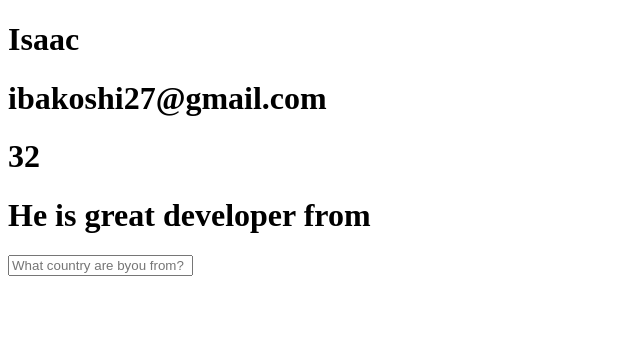
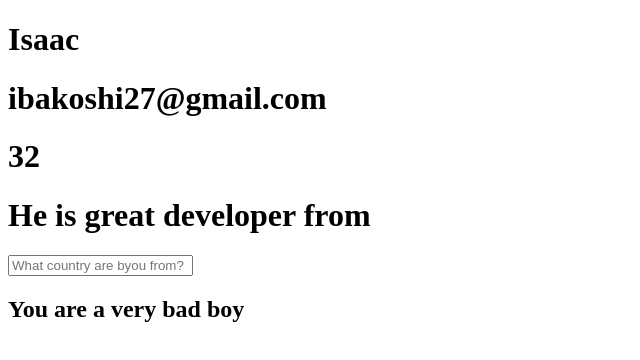
Before and after one commit to Kadunapikin/typescript-simple-app, a React (Create React App) app: page / in a window 1280 px wide. Shown: the top 360 px of the page, without its empty margins (0-640 px from the left). Built offline with nearby package versions, Linux system fonts and the light colour scheme.

Commit message:
add a hairColor enum to Person.tsx

```diff
--- a/src/App.tsx
+++ b/src/App.tsx
@@ -1,12 +1,12 @@
 import React, {FC} from 'react'
 import './App.css';
-import { Person } from './component/Person';
+import { Person, hairColor } from './component/Person';
 
 
 const App: FC = () => {
   return (
     <div>
-      <Person name='Isaac' age={32} email='ibakoshi27@gmail.com' />
+      <Person name='Isaac' age={32} email='ibakoshi27@gmail.com' hairColor={hairColor.pink} />
     </div>
   )
 }
--- a/src/component/Person.tsx
+++ b/src/component/Person.tsx
@@ -1,12 +1,21 @@
 import { FC, useState, ChangeEvent } from 'react';
+
+export enum hairColor {
+    blonde = 'Your hair color is amazing',
+    yellow = 'You look like a yahoo boy',
+    pink = 'You are a very bad boy'
+}
 
 interface Props {
     name: string;
     age: number;
     email: string;
+    hairColor: hairColor;
 }
+
+
 //second option
-export const Person: FC<Props> = ({ name, age, email }) => {
+export const Person: FC<Props> = ({ name, age, email, hairColor }) => {
     const [country, setCountry] = useState<string>('');
 
     const handleChange = (event: ChangeEvent<HTMLInputElement>) => {
@@ -21,6 +30,7 @@ export const Person: FC<Props> = ({ name, age, email }) => {
         <h1>{age}</h1>
         <h1>He is great developer from {country}</h1>
         <input placeholder='What country are byou from?' onChange={handleChange}></input>
+        <h2>{hairColor}</h2>
       </div>
     );
   }
```
